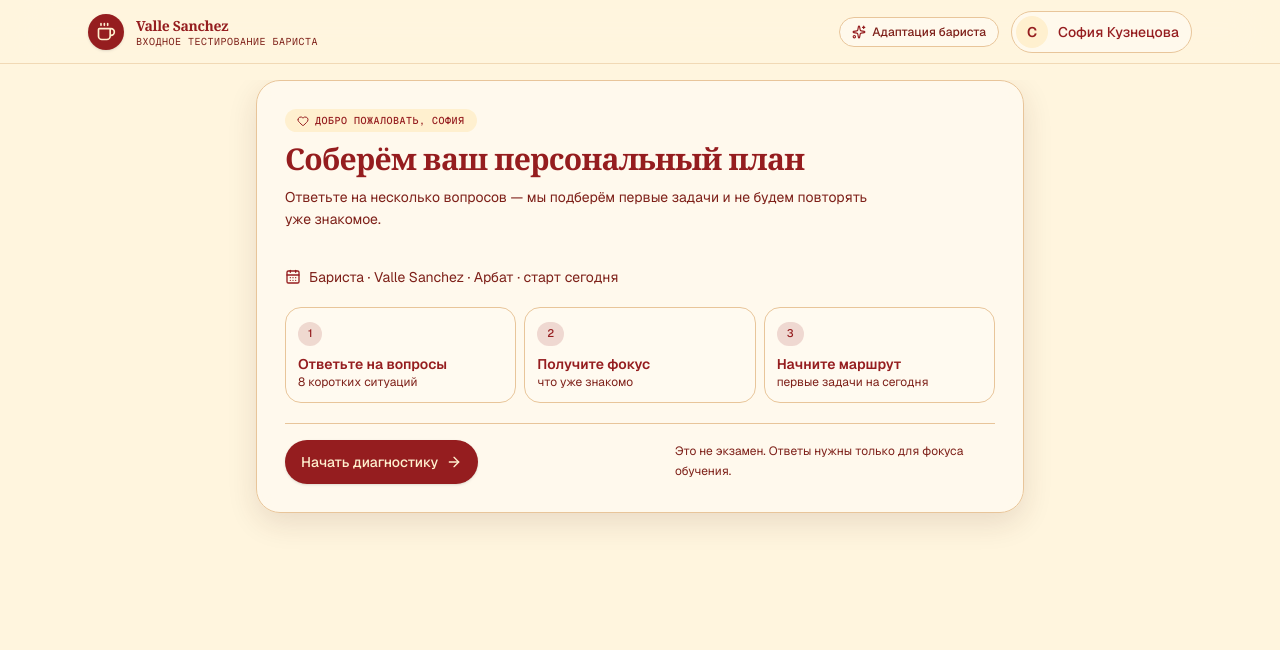
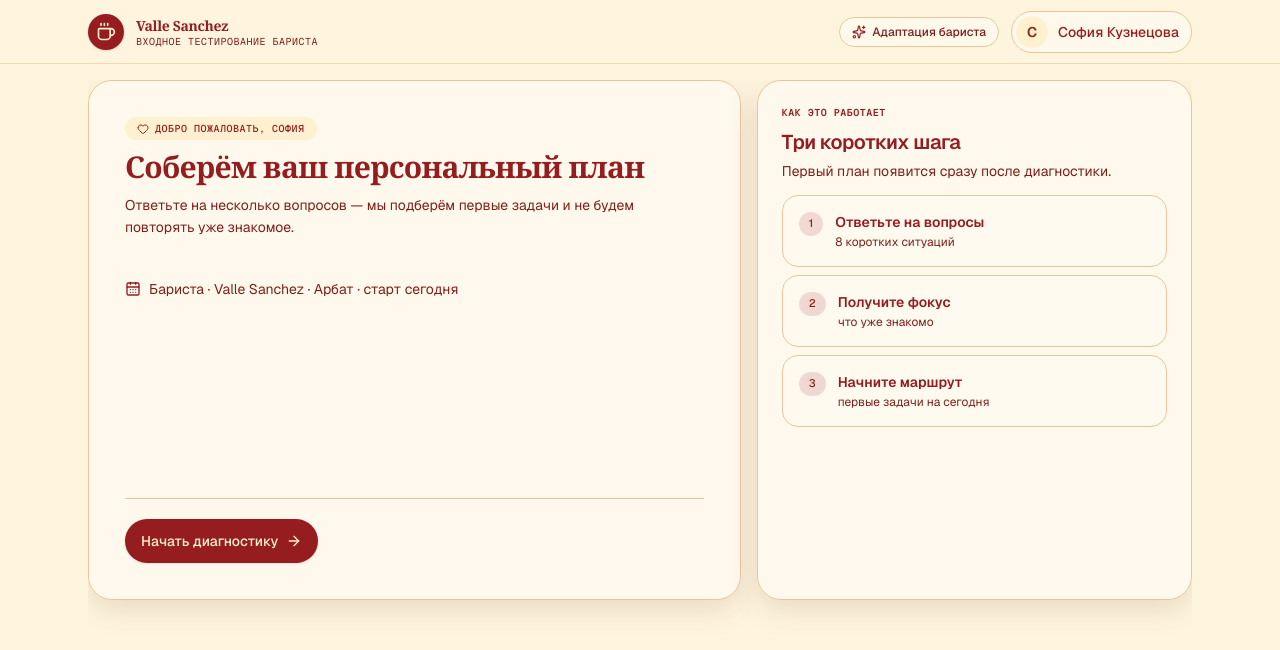
Before and after one commit to Ramilko37/ai-onboarding, a Next.js app: page / in a window 1280 px wide. Shown: the top 650 px of the page. Built offline with nearby package versions, Linux system fonts and the light colour scheme.

Commit message:
fix: widen desktop onboarding entry

```diff
--- a/src/modules/onboarding-agent/ui/steps/WelcomeStep.tsx
+++ b/src/modules/onboarding-agent/ui/steps/WelcomeStep.tsx
@@ -1,4 +1,4 @@
-import { ArrowRight, CalendarDays, Heart, Sparkles } from "lucide-react";
+import { ArrowRight, CalendarDays, Heart } from "lucide-react";
 import { MayakBadge, MayakPanel, MayakSectionHeader } from "@/shared/ui/mayak";
 import { PrimaryButton, SecondaryButton } from "../components";
 import type { EmployeeProfile } from "../../model/types";
@@ -10,47 +10,53 @@ export function WelcomeStep({ employee, onStart, onContinue }: {
 }) {
   const firstName = employee?.name.split(" ")[0] ?? "София";
   return (
-    <section className="mx-auto grid w-full max-w-3xl min-h-0 gap-3">
-      <MayakPanel padding="lg" className="flex min-h-0 flex-col justify-center gap-5">
+    <section className="mx-auto grid w-full max-w-6xl min-h-0 gap-4 lg:grid-cols-[minmax(0,1.2fr)_minmax(320px,0.8fr)] lg:items-stretch">
+      <MayakPanel padding="lg" className="flex min-h-[440px] flex-col justify-between gap-8 lg:min-h-[520px] lg:p-9">
+        <div className="grid gap-6">
           <MayakSectionHeader
-          className="mb-0"
+            className="mb-0 max-w-3xl"
             kicker={
               <>
                 <Heart className="h-3 w-3 text-primary" aria-hidden="true" />
                 Добро пожаловать, {firstName}
               </>
             }
-          title={
-            <>
-              Соберём ваш персональный план
-            </>
-          }
+            title="Соберём ваш персональный план"
             description="Ответьте на несколько вопросов — мы подберём первые задачи и не будем повторять уже знакомое."
           />
 
           <p className="flex items-center gap-2 text-sm text-muted-foreground"><CalendarDays className="h-4 w-4 text-primary" /> Бариста · {employee?.location ?? "Valle Sanchez"} · старт сегодня</p>
+        </div>
 
-        <div className="grid gap-2 sm:grid-cols-3">
+        <div className="flex flex-wrap items-center gap-3 border-t border-border pt-5">
+          <PrimaryButton onClick={onStart}>
+            Начать диагностику
+            <ArrowRight className="h-4 w-4" aria-hidden="true" />
+          </PrimaryButton>
+          {onContinue && <SecondaryButton onClick={onContinue}>Продолжить</SecondaryButton>}
+        </div>
+      </MayakPanel>
+
+      <MayakPanel padding="md" className="grid content-start gap-3 lg:p-6">
+        <div>
+          <p className="font-mono text-[10px] font-semibold uppercase tracking-wider text-primary">Как это работает</p>
+          <h2 className="mt-2 text-xl font-semibold tracking-tight text-foreground">Три коротких шага</h2>
+          <p className="mt-1 text-sm leading-relaxed text-muted-foreground">Первый план появится сразу после диагностики.</p>
+        </div>
+        <div className="grid gap-2">
           {[
             ["1", "Ответьте на вопросы", "8 коротких ситуаций"],
             ["2", "Получите фокус", "что уже знакомо"],
             ["3", "Начните маршрут", "первые задачи на сегодня"],
           ].map(([number, title, caption]) => (
-            <div className="rounded-2xl border border-border bg-card p-3" key={number}>
+            <div className="grid grid-cols-[auto_1fr] items-start gap-3 rounded-2xl border border-border bg-card p-4" key={number}>
               <MayakBadge tone="primary">{number}</MayakBadge>
-              <p className="mt-2 text-sm font-semibold text-foreground">{title}</p>
-              <p className="text-xs text-muted-foreground">{caption}</p>
+              <div>
+                <p className="text-sm font-semibold text-foreground">{title}</p>
+                <p className="mt-0.5 text-xs text-muted-foreground">{caption}</p>
+              </div>
             </div>
           ))}
-        </div>
-
-        <div className="flex flex-wrap items-center justify-between gap-3 border-t border-border pt-4">
-          <PrimaryButton onClick={onStart}>
-            Начать диагностику
-            <ArrowRight className="h-4 w-4" aria-hidden="true" />
-          </PrimaryButton>
-          {onContinue && <SecondaryButton onClick={onContinue}>Продолжить</SecondaryButton>}
-          <span className="max-w-xs text-xs leading-relaxed text-muted-foreground">Это не экзамен. Ответы нужны только для фокуса обучения.</span>
         </div>
       </MayakPanel>
     </section>
```
Lines whose indentation alone changed are shown as unchanged.
